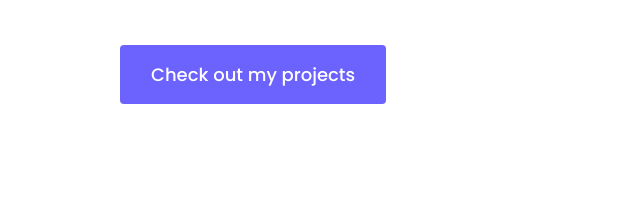
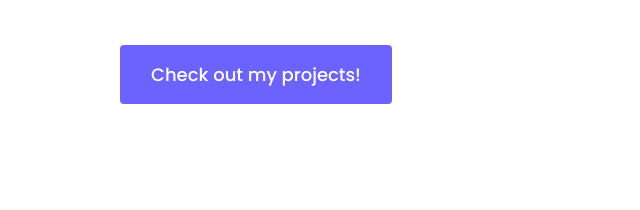
Before and after one commit to AngelaLynnSmith/portfolio-project, a plain HTML site: page about.html in a window 1280 px wide. Shown: the part 590-800 px from the top of the page, 0-640 px from the left. Drawn offline with nearby package versions, Linux system fonts and the light colour scheme.

Commit message:
updated ck out my prjcts link

```diff
--- a/about.html
+++ b/about.html
@@ -54,7 +54,7 @@
         <p class="mb-5">
             Highly-motivated, results-driven, entry-level front-end developer with a strong foundation in HTML, CSS, and JavaScript. My background in education provides a diverse perspective to web development, combining technical skills with a commitment to client success. Completing the SheCodes Max program, and earning the certifications, has allowed me to develop the necessary skills to build responsive web pages and interactive applications.
         </p>
-<a href="/work.html" class="btn btn-branding">Check out my projects</a>
+<a href="/portfolio.html" class="btn btn-branding">Check out my projects!</a>
 </div>
 </div>
 <div class="col-lg-6">
```
